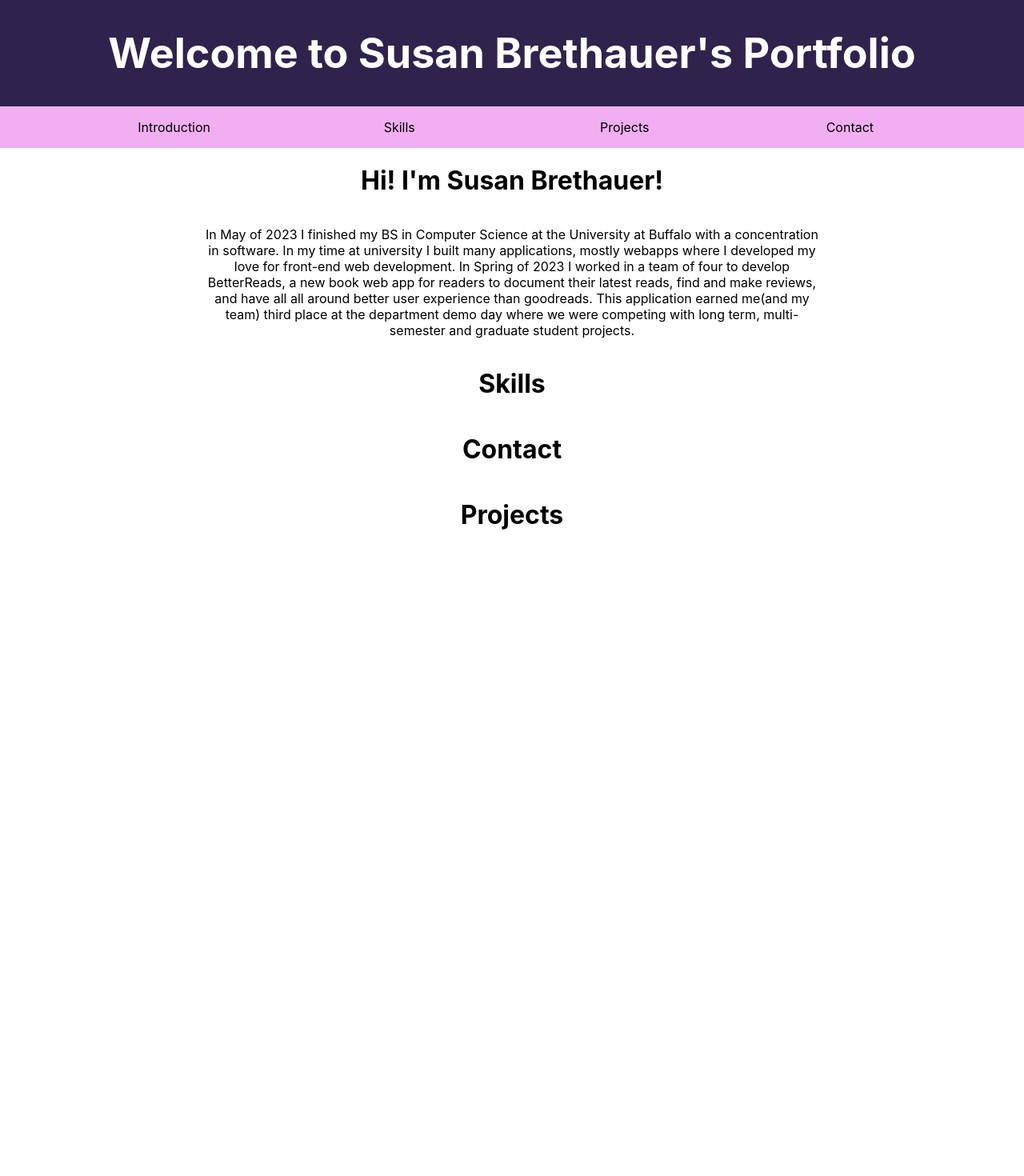
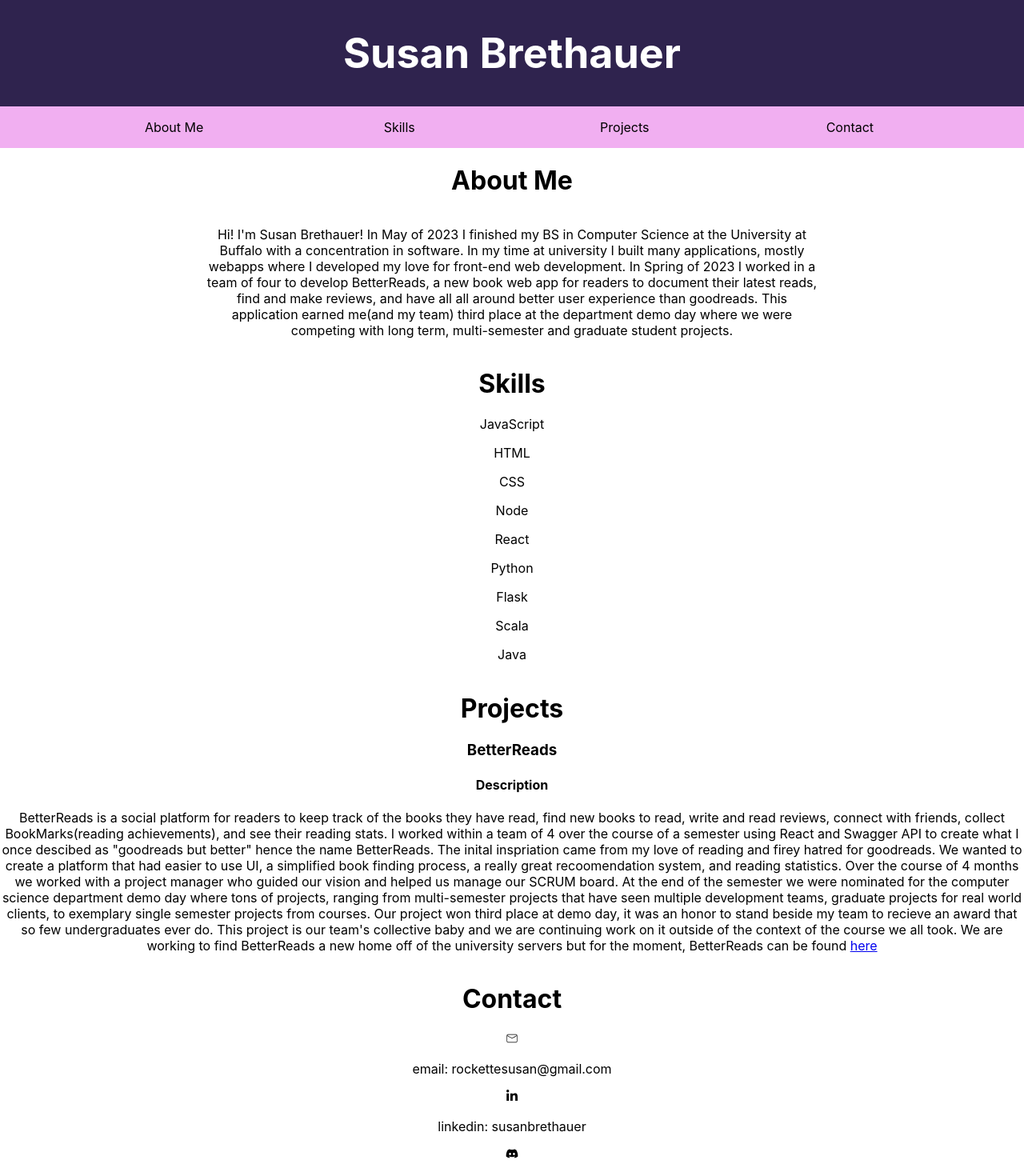
Before and after one commit to CreasedPaper/susans_new_portfolio, a React (Create React App) app: page / in a window 1280 px wide. Shown: the top 1470 px of the page at 80% size. Before the commit the page ends 800 px from the top, so only its background shows below. Built offline with nearby package versions, Linux system fonts and the light colour scheme.

Commit message:
added all the contact info

```diff
--- a/package.json
+++ b/package.json
@@ -10,6 +10,7 @@
     "git": "^0.1.5",
     "react": "^18.2.0",
     "react-dom": "^18.2.0",
+    "react-icons": "^4.9.0",
     "react-scripts": "5.0.1",
     "web-vitals": "^2.1.4"
   },
--- a/src/App.js
+++ b/src/App.js
@@ -10,14 +10,15 @@ function App() {
   return (
     <div className="App">
       <header className="App-header">
-        <h1>Welcome to Susan Brethauer's Portfolio</h1>
+        <h1>Susan Brethauer</h1>
       </header>
       <NavBar/>
       <div className='bodyContent'>
         <Intro/>
         <Skills/>
+        <Projects/>
         <Contact/>
-        <Projects/>
+
       </div>
     </div>
   );
--- a/src/sections/Contact.jsx
+++ b/src/sections/Contact.jsx
@@ -1,9 +1,15 @@
 import React from 'react'
-
+import { FaLinkedinIn, FaDiscord, FaTwitter, FaGithub } from "react-icons/fa";
+import { CiMail } from "react-icons/ci";
 function Contact() {
   return (
     <div className='contactDiv'>
         <h1>Contact</h1>
+        <CiMail/><p>email: rockettesusan@gmail.com</p>
+        <FaLinkedinIn/><p>linkedin: susanbrethauer</p>
+        <FaDiscord/><p>discord: creasedpaper#1147</p>
+        <FaTwitter/><p>twitter: @susanbrethauer</p>
+        <FaGithub/><p>github: CreasedPaper & susanbrethauer</p>
     </div>
   )
 }
--- a/src/sections/Intro.jsx
+++ b/src/sections/Intro.jsx
@@ -4,8 +4,8 @@ import "../index.css"
 function Intro() {
   return (
     <div className='introDiv'>
-        <h1 className='introTitle'>Hi! I'm Susan Brethauer!</h1>
-        <p>In May of 2023 I finished my BS in Computer Science at the University at Buffalo with
+        <h1 className='introTitle'>About Me</h1>
+        <p>Hi! I'm Susan Brethauer! In May of 2023 I finished my BS in Computer Science at the University at Buffalo with
             a concentration in software. In my time at university I built many applications, mostly
             webapps where I developed my love for front-end web development. In Spring of 2023 I
             worked in a team of four to develop BetterReads, a new book web app for readers to document
--- a/src/sections/NavBar.jsx
+++ b/src/sections/NavBar.jsx
@@ -5,7 +5,7 @@ function NavBar() {
   return (
     <div className='navBar'>
         <div className='navItem'>
-            <p className='navItemTitle'>Introduction</p>
+            <p className='navItemTitle'>About Me</p>
         </div>
         <div className='navItem'>
             <p className='navItemTitle'>Skills</p>
--- a/src/sections/Projects.jsx
+++ b/src/sections/Projects.jsx
@@ -6,7 +6,28 @@ function Projects() {
         <h1>
             Projects
         </h1>
-        <div className='projectList'></div>
+        <div className='projectList'>
+            <div className='projectItem'>
+                <h3 className='projectTitle'>BetterReads</h3>
+                <h4 className='projectSubtitle'> Description</h4>
+                <p className='projectDesciption'>
+                    BetterReads is a social platform for readers to keep track of the books they have read, find new
+                    books to read, write and read reviews, connect with friends, collect BookMarks(reading achievements),
+                    and see their reading stats. I worked within a team of 4 over the course of a semester using React and Swagger API
+                    to create what I once descibed as "goodreads but better" hence the name BetterReads. The inital inspriation came from
+                    my love of reading and firey hatred for goodreads. We wanted to create a platform that had easier to use UI, a simplified
+                    book finding process, a really great recoomendation system, and reading statistics. Over the course of 4 months we worked
+                    with a project manager who guided our vision and helped us manage our SCRUM board. At the end of the semester we were nominated
+                    for the computer science department demo day where tons of projects, ranging from multi-semester projects that have seen multiple
+                    development teams, graduate projects for real world clients, to exemplary single semester projects from courses. Our project won
+                    third place at demo day, it was an honor to stand beside my team to recieve an award that so few undergraduates ever do. This project
+                    is our team's collective baby and we are continuing work on it outside of the context of the course we all took. We are working to find
+                    BetterReads a new home off of the university servers but for the moment, BetterReads can be
+                    found <a href="https://webdev.cse.buffalo.edu/hci/teams/echidna/">here</a>
+
+                </p>
+            </div>
+        </div>
 
     </div>
   )
--- a/src/sections/Skills.jsx
+++ b/src/sections/Skills.jsx
@@ -4,6 +4,16 @@ function Skills() {
   return (
     <div className='skillsDiv'>
         <h1>Skills</h1>
+        <p>JavaScript</p>
+        <p>HTML</p>
+        <p>CSS</p>
+        <p>Node</p>
+        <p>React</p>
+        <p>Python</p>
+        <p>Flask</p>
+        <p>Scala</p>
+        <p>Java</p>
+
     </div>
   )
 }
```
Also changed, not shown: 1 other file (tests, documents, lock files or other folders).
